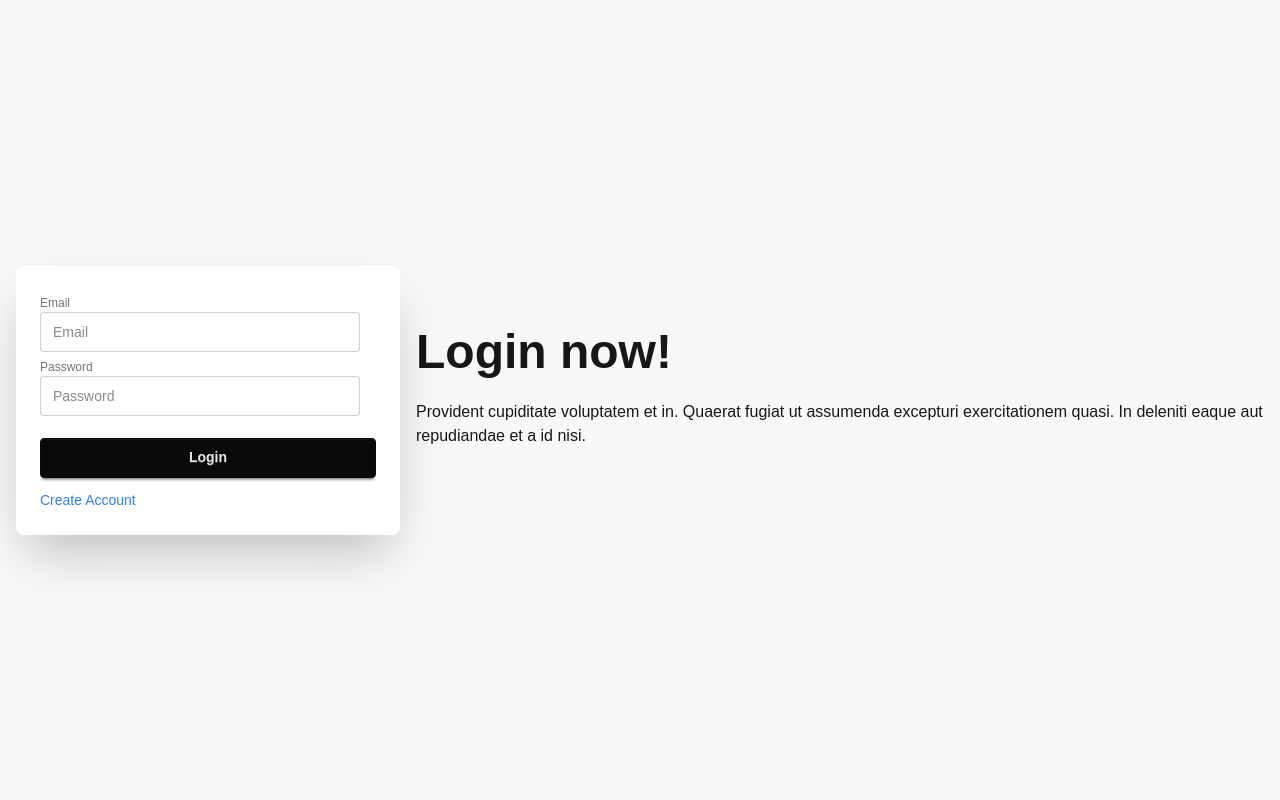
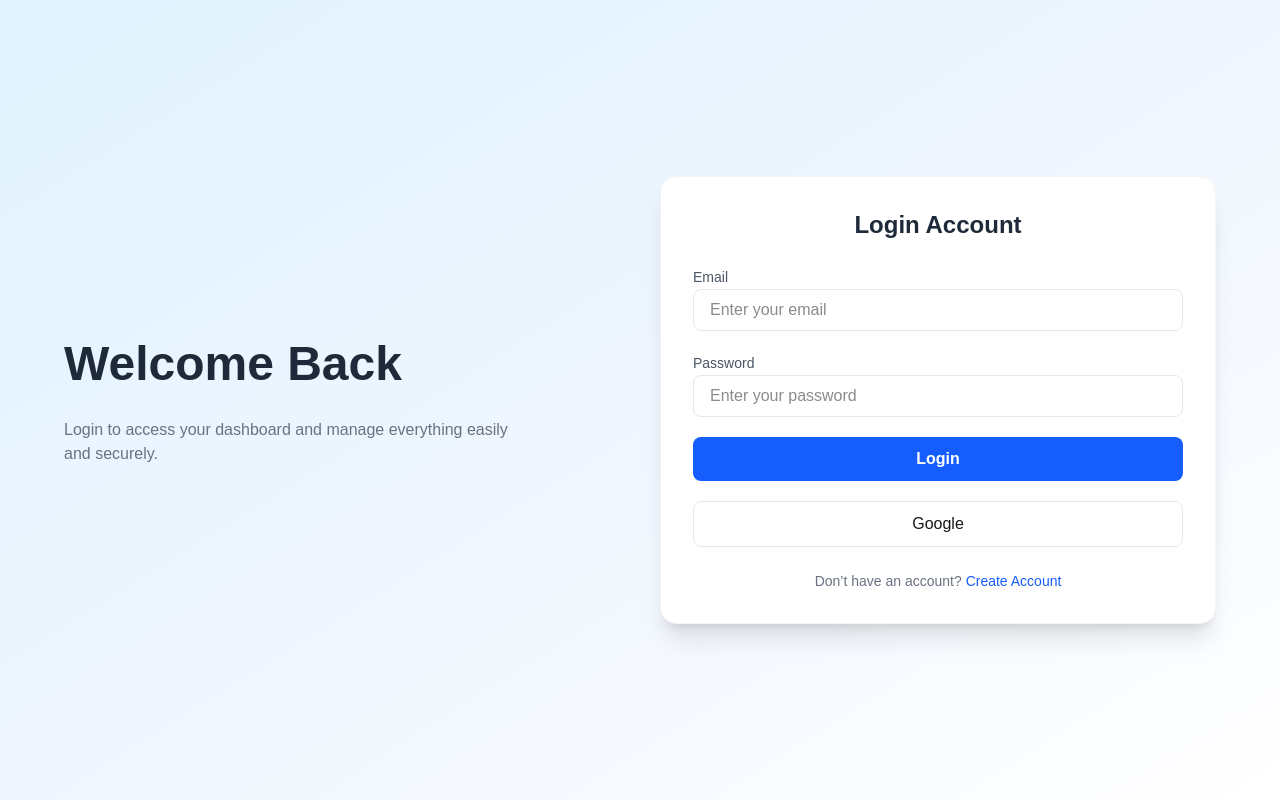
Before and after one commit to jinnahakondo/Care.app, a Next.js app: page /login in a window 1280 px wide. Built offline with nearby package versions, Linux system fonts and the light colour scheme.

Commit message:
google auth added

```diff
--- a/src/app/(auth)/login/page.jsx
+++ b/src/app/(auth)/login/page.jsx
@@ -1,66 +1,100 @@
 "use client";
 import Link from "next/link";
+import { useRouter } from "next/navigation";
 import { signIn } from "next-auth/react";
-import { useRouter } from "next/navigation";
 
 export default function Login() {
   const router = useRouter();
+
   const handelLogin = async (e) => {
     e.preventDefault();
     const email = e.target.email.value;
     const password = e.target.password.value;
+
     const res = await signIn("credentials", {
       email,
       password,
       redirect: false,
     });
+
     if (res.ok) {
       router.push("/");
     } else {
       alert("invalid credintials");
     }
   };
+
   return (
-    <div className="h-screen">
-      <div className="hero bg-base-200 min-h-screen">
-        <div className="hero-content flex-col lg:flex-row-reverse">
-          <div className="text-center lg:text-left">
-            <h1 className="text-5xl font-bold">Login now!</h1>
-            <p className="py-6">
-              Provident cupiditate voluptatem et in. Quaerat fugiat ut assumenda
-              excepturi exercitationem quasi. In deleniti eaque aut repudiandae
-              et a id nisi.
+    <div className="min-h-screen flex items-center justify-center bg-gradient-to-br from-sky-100 via-blue-50 to-white px-4">
+      <div className="w-full max-w-6xl grid lg:grid-cols-2 gap-10 items-center">
+        {/* Left Side Text */}
+        <div className="text-center lg:text-left space-y-6">
+          <h1 className="text-4xl lg:text-5xl font-bold text-gray-800 leading-tight">
+            Welcome Back
+          </h1>
+
+          <p className="text-gray-500 max-w-md">
+            Login to access your dashboard and manage everything easily and
+            securely.
           </p>
         </div>
-          <div className="card bg-base-100 w-full max-w-sm shrink-0 shadow-2xl">
-            <div className="card-body">
-              <form onSubmit={(e) => handelLogin(e)} className="fieldset">
-                {/* email  */}
-                <div>
-                  <label className="label">Email</label>
+
+        {/* Login Card */}
+        <div className="w-full">
+          <div className="bg-white rounded-2xl shadow-xl border border-gray-100 p-8">
+            <h2 className="text-2xl font-semibold text-gray-800 mb-6 text-center">
+              Login Account
+            </h2>
+
+            <form onSubmit={(e) => handelLogin(e)} className="space-y-5">
+              {/* Email */}
+              <div className="space-y-1">
+                <label className="text-sm font-medium text-gray-600">
+                  Email
+                </label>
                 <input
                   type="email"
                   name="email"
-                    className="input"
-                    placeholder="Email"
+                  placeholder="Enter your email"
+                  className="w-full px-4 py-2 rounded-lg border border-gray-200 outline-none focus:border-blue-500 focus:ring-2 focus:ring-blue-100 transition"
                 />
               </div>
-                {/* password  */}
-                <div>
-                  <label className="label">Password</label>
+
+              {/* Password */}
+              <div className="space-y-1">
+                <label className="text-sm font-medium text-gray-600">
+                  Password
+                </label>
                 <input
                   type="password"
                   name="password"
-                    className="input"
-                    placeholder="Password"
+                  placeholder="Enter your password"
+                  className="w-full px-4 py-2 rounded-lg border border-gray-200 outline-none focus:border-blue-500 focus:ring-2 focus:ring-blue-100 transition"
                 />
               </div>
-                <button className="btn btn-neutral mt-4">Login</button>
+
+              {/* Button */}
+              <button className="w-full py-2.5 rounded-lg bg-blue-600 hover:bg-blue-700 text-white font-semibold transition duration-200">
+                Login
+              </button>
             </form>
-              <Link href={"/register"} className="text-blue-500">
+            <button
+              onClick={() => signIn("google", { redirect: false })}
+              type="button"
+              className="mt-5 w-full flex items-center justify-center gap-3 py-2.5 rounded-lg border border-gray-200 hover:bg-gray-50 transition font-medium"
+            >
+              Google
+            </button>
+            {/* Register Link */}
+            <p className="text-center text-sm text-gray-500 mt-6">
+              Don’t have an account?{" "}
+              <Link
+                href="/register"
+                className="text-blue-600 font-medium hover:underline"
+              >
                 Create Account
               </Link>
-            </div>
+            </p>
           </div>
         </div>
       </div>
--- a/src/app/(auth)/register/page.jsx
+++ b/src/app/(auth)/register/page.jsx
@@ -18,91 +18,128 @@ export default function Register() {
       contactNumber: form.contactNumber.value,
     };
 
-    //save to db
     try {
       await postUser(userInfo);
       alert("registerd successfull");
-      form.reset()
+      form.reset();
       router.push("/login");
     } catch (error) {
       alert(error.message);
     }
   };
+
   return (
-    <div className="h-screen">
-      <div className="flex ">
-        <div className="hero bg-base-200 min-h-screen">
-          <div className="hero-content flex-col lg:flex-row-reverse">
-            <div className="text-center lg:text-left">
-              <h1 className="text-5xl font-bold">Register now!</h1>
-              <p className="py-6">
-                Provident cupiditate voluptatem et in. Quaerat fugiat ut
-                assumenda excepturi exercitationem quasi. In deleniti eaque aut
-                repudiandae et a id nisi.
+    <div className="min-h-screen flex items-center justify-center bg-gradient-to-br from-sky-100 via-blue-50 to-white px-4">
+
+      <div className="w-full max-w-6xl grid lg:grid-cols-2 gap-10 items-center">
+
+        {/* Left Side Text */}
+        <div className="text-center lg:text-left space-y-6">
+          <h1 className="text-4xl lg:text-5xl font-bold text-gray-800 leading-tight">
+            Create Account
+          </h1>
+
+          <p className="text-gray-500 max-w-md">
+            Register to get started. Manage your services, bookings and profile
+            easily from your dashboard.
           </p>
         </div>
-            <div className="card bg-base-100 w-full max-w-sm shrink-0 shadow-2xl">
-              <div className="card-body">
-                <form onSubmit={(e) => handelRegister(e)} className="fieldset">
-                  {/* name  */}
-                  <div>
-                    <label className="label">Name</label>
+
+        {/* Register Card */}
+        <div className="w-full">
+          <div className="bg-white rounded-2xl shadow-xl border border-gray-100 p-8">
+
+            <h2 className="text-2xl font-semibold text-gray-800 mb-6 text-center">
+              Register Account
+            </h2>
+
+            <form onSubmit={(e) => handelRegister(e)} className="space-y-5">
+
+              {/* Name */}
+              <div className="space-y-1">
+                <label className="text-sm font-medium text-gray-600">
+                  Name
+                </label>
                 <input
                   type="text"
                   name="name"
-                      className="input"
-                      placeholder="Name"
+                  placeholder="Enter your name"
+                  className="w-full px-4 py-2 rounded-lg border border-gray-200 outline-none focus:border-blue-500 focus:ring-2 focus:ring-blue-100 transition"
                 />
               </div>
-                  {/* email  */}
-                  <div>
-                    <label className="label">Email</label>
+
+              {/* Email */}
+              <div className="space-y-1">
+                <label className="text-sm font-medium text-gray-600">
+                  Email
+                </label>
                 <input
                   type="email"
                   name="email"
-                      className="input"
-                      placeholder="Email"
+                  placeholder="Enter your email"
+                  className="w-full px-4 py-2 rounded-lg border border-gray-200 outline-none focus:border-blue-500 focus:ring-2 focus:ring-blue-100 transition"
                 />
               </div>
-                  {/* nid Number  */}
-                  <div>
-                    <label className="label">Nid No.</label>
+
+              {/* NID */}
+              <div className="space-y-1">
+                <label className="text-sm font-medium text-gray-600">
+                  NID Number
+                </label>
                 <input
                   type="number"
                   name="nidNumber"
-                      className="input"
-                      placeholder="Your Nid Number"
+                  placeholder="Enter your NID number"
+                  className="w-full px-4 py-2 rounded-lg border border-gray-200 outline-none focus:border-blue-500 focus:ring-2 focus:ring-blue-100 transition"
                 />
               </div>
-                  {/* contact Number  */}
-                  <div>
-                    <label className="label">Contact No.</label>
+
+              {/* Contact */}
+              <div className="space-y-1">
+                <label className="text-sm font-medium text-gray-600">
+                  Contact Number
+                </label>
                 <input
                   type="number"
                   name="contactNumber"
-                      className="input"
-                      placeholder="Your Contact Number"
+                  placeholder="Enter your contact number"
+                  className="w-full px-4 py-2 rounded-lg border border-gray-200 outline-none focus:border-blue-500 focus:ring-2 focus:ring-blue-100 transition"
                 />
               </div>
-                  {/* password  */}
-                  <div>
-                    <label className="label">Password</label>
+
+              {/* Password */}
+              <div className="space-y-1">
+                <label className="text-sm font-medium text-gray-600">
+                  Password
+                </label>
                 <input
                   type="password"
                   name="password"
-                      className="input"
-                      placeholder="Password"
+                  placeholder="Enter password"
+                  className="w-full px-4 py-2 rounded-lg border border-gray-200 outline-none focus:border-blue-500 focus:ring-2 focus:ring-blue-100 transition"
                 />
               </div>
-                  <button className="btn btn-neutral mt-4">Register</button>
+
+              {/* Button */}
+              <button className="w-full py-2.5 rounded-lg bg-blue-600 hover:bg-blue-700 text-white font-semibold transition duration-200">
+                Register
+              </button>
             </form>
-                <Link href={"/login"} className="text-blue-500">
-                  login
+
+            {/* Login Link */}
+            <p className="text-center text-sm text-gray-500 mt-6">
+              Already have an account?{" "}
+              <Link
+                href="/login"
+                className="text-blue-600 font-medium hover:underline"
+              >
+                Login
               </Link>
+            </p>
+
           </div>
         </div>
-          </div>
-        </div>
+
       </div>
     </div>
   );
--- a/src/components/Navbar.jsx
+++ b/src/components/Navbar.jsx
@@ -3,7 +3,6 @@ import { signOut, useSession } from "next-auth/react";
 import Logo from "./Logo/Logo";
 import NavLink from "./Links/NavLink/NavLink";
 import Link from "next/link";
-
 
 export default function Navbar() {
   const session = useSession();
@@ -13,7 +12,7 @@ export default function Navbar() {
       <NavLink href="/">Home</NavLink>
       <NavLink href="/services">Services </NavLink>
       <NavLink href="/about">About </NavLink>
-      <NavLink href="/dashboard">dashboard</NavLink>
+      <NavLink href="/dashboard/my-bookings">My Bookings</NavLink>
       {session.status === "authenticated" ? (
         <>
           <button
--- a/src/lib/Provider/AuthProvider/AuthProvider.js
+++ b/src/lib/Provider/AuthProvider/AuthProvider.js
@@ -1,4 +1,6 @@
 import CredentialsProvider from "next-auth/providers/credentials";
+
+
 import bcrypt from "bcryptjs";
 import dbConnect from "@/lib/mongoose/database/dbConnect"
 import userModel from "@/lib/mongoose/models/UserSchema"
@@ -27,4 +29,8 @@ const credentialsProvider = CredentialsProvider({
 
     }
 })
+
+
+
+
 export { credentialsProvider }
```
Also changed, not shown: src/lib/AuthOptions.js (+7 -4 lines). Lines whose indentation alone changed are shown as unchanged.
